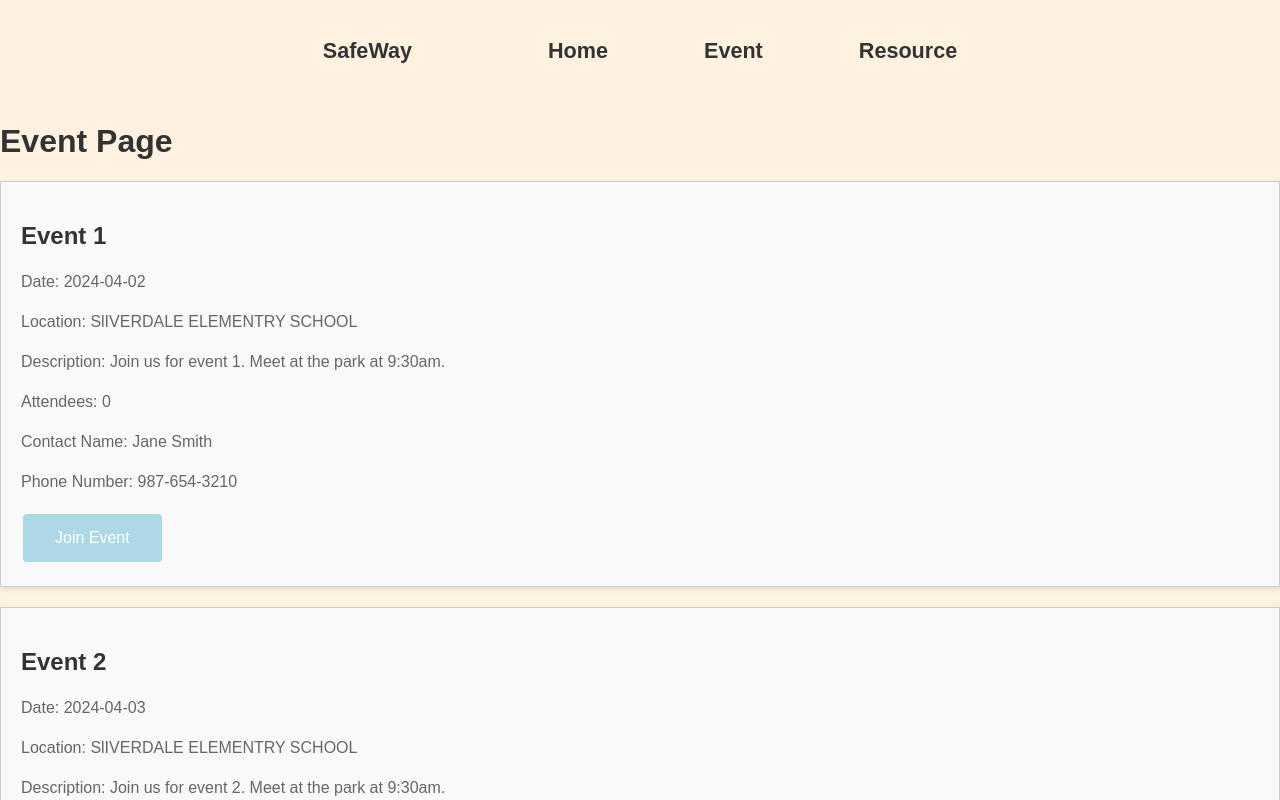
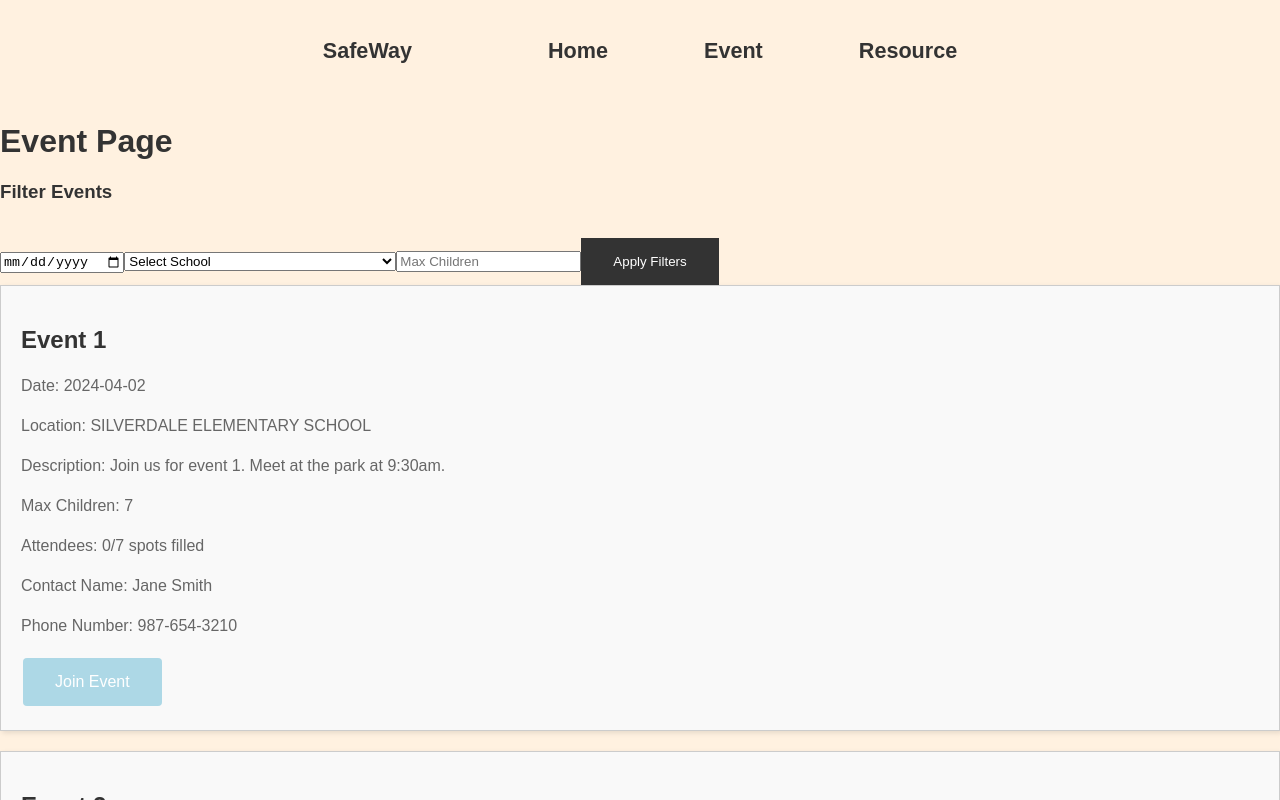
Before and after one commit to UW-INFO442-SP24/safeway, a React (Create React App) app: page /create-event in a window 1280 px wide. Shown: the top 800 px of the page. Built offline with nearby package versions, Linux system fonts and the light colour scheme.

Commit message:
event page and filter logic update

```diff
--- a/src/components/EventPage/event_page.js
+++ b/src/components/EventPage/event_page.js
@@ -1,8 +1,9 @@
 import React, { useState } from 'react';
-import './EventPage.css'; // Import the CSS file
+import './EventPage.css';
+import Filter from './filter';
 
 const EventPage = () => {
-    const schools = ['SlIVERDALE ELEMENTRY SCHOOL', 'WEST HILLS ELEMENTRY SCHOOL', 'UNION HILLS ELEMENTRY SCHOOL', 'BEACON HILLS ELEMENTRY SCHOOL'];
+    const schools = ['SILVERDALE ELEMENTARY SCHOOL', 'WEST HILLS ELEMENTARY SCHOOL', 'UNION HILLS ELEMENTARY SCHOOL', 'BEACON HILLS ELEMENTARY SCHOOL'];
     const [events, setEvents] = useState(
         schools.flatMap(school => Array(5).fill().map((_, i) => ({
             title: `Event ${i + 1}`,
@@ -10,14 +11,35 @@ const EventPage = () => {
             location: school,
             description: `Join us for event ${i + 1}. Meet at the park at 9:30am.`,
             attendees: 0,
+            maxChildren: Math.floor(Math.random() * 9) + 2,
             contactName: 'Jane Smith',
             phoneNumber: '987-654-3210'
         })))
     );
 
+
+    const [dateFilter, setDateFilter] = useState('');
+    const [schoolFilter, setSchoolFilter] = useState('');
+    const [maxChildrenFilter, setMaxChildrenFilter] = useState('');
+
+
+    const handleFilterChange = (filterParams) => {
+        setDateFilter(filterParams.date);
+        setSchoolFilter(filterParams.location);
+        setMaxChildrenFilter(filterParams.maxChildren);
+    };
+
+
+    const filteredEvents = events.filter(event => {
+        if (dateFilter && event.date !== dateFilter) return false;
+        if (schoolFilter && event.location !== schoolFilter) return false;
+        if (maxChildrenFilter && event.maxChildren >= parseInt(maxChildrenFilter)) return false;
+        return true;
+    });
+
     const handleJoinEvent = (index) => {
         const newEvents = [...events];
-        if (newEvents[index].attendees < 10) {
+        if (newEvents[index].attendees < newEvents[index].maxChildren) {
             newEvents[index].attendees += 1;
         }
         setEvents(newEvents);
@@ -26,17 +48,23 @@ const EventPage = () => {
     return (
         <div>
             <h1>Event Page</h1>
-            {events.map((event, index) => (
+
+
+            <Filter onFilterChange={handleFilterChange} schools={schools} />
+
+
+            {filteredEvents.map((event, index) => (
                 <div className="event-card" key={index}>
                     <h2 className="event-title">{event.title}</h2>
                     <p className="event-details">Date: {event.date}</p>
                     <p className="event-details">Location: {event.location}</p>
                     <p className="event-details">Description: {event.description}</p>
-                    <p className="event-details">Attendees: {event.attendees}</p>
+                    <p className="event-details">Max Children: {event.maxChildren}</p>
+                    <p className="event-details">Attendees: {event.attendees}/{event.maxChildren} spots filled</p>
                     <p className="event-details">Contact Name: {event.contactName}</p>
                     <p className="event-details">Phone Number: {event.phoneNumber}</p>
                     <button className="join-button" onClick={() => handleJoinEvent(index)}>Join Event</button>
-                    {event.attendees >= 10 && <span className="status-full">Full</span>}
+                    {event.attendees >= event.maxChildren && <span className="status-full">Full</span>}
                 </div>
             ))}
         </div>
--- a/src/components/EventPage/filter.js
+++ b/src/components/EventPage/filter.js
@@ -1,34 +1,31 @@
 import React, { useState } from 'react';
 
-const Filter = ({ onFilterChange }) => {
+const Filter = ({ onFilterChange, schools }) => {
     const [date, setDate] = useState('');
-    const [time, setTime] = useState('');
-    const [location, setLocation] = useState('');
+    const [school, setSchool] = useState('');
     const [maxChildren, setMaxChildren] = useState('');
 
     const handleFilterChange = () => {
-        onFilterChange({ date, time, location, maxChildren });
+        onFilterChange({ date, school, maxChildren });
     };
 
     return (
         <div>
-            <h3>Search</h3>
+            <h3>Filter Events</h3>
             <input
                 type="date"
                 value={date}
                 onChange={(e) => setDate(e.target.value)}
             />
-            <input
-                type="time"
-                value={time}
-                onChange={(e) => setTime(e.target.value)}
-            />
-            <input
-                type="text"
-                placeholder="Location"
-                value={location}
-                onChange={(e) => setLocation(e.target.value)}
-            />
+            <select
+                value={school}
+                onChange={(e) => setSchool(e.target.value)}
+            >
+                <option value="">Select School</option>
+                {schools.map((school, index) => (
+                    <option key={index} value={school}>{school}</option>
+                ))}
+            </select>
             <input
                 type="number"
                 placeholder="Max Children"
```
Also changed, not shown: src/components/EventPage/EventBox.js (+21 -47 lines).
